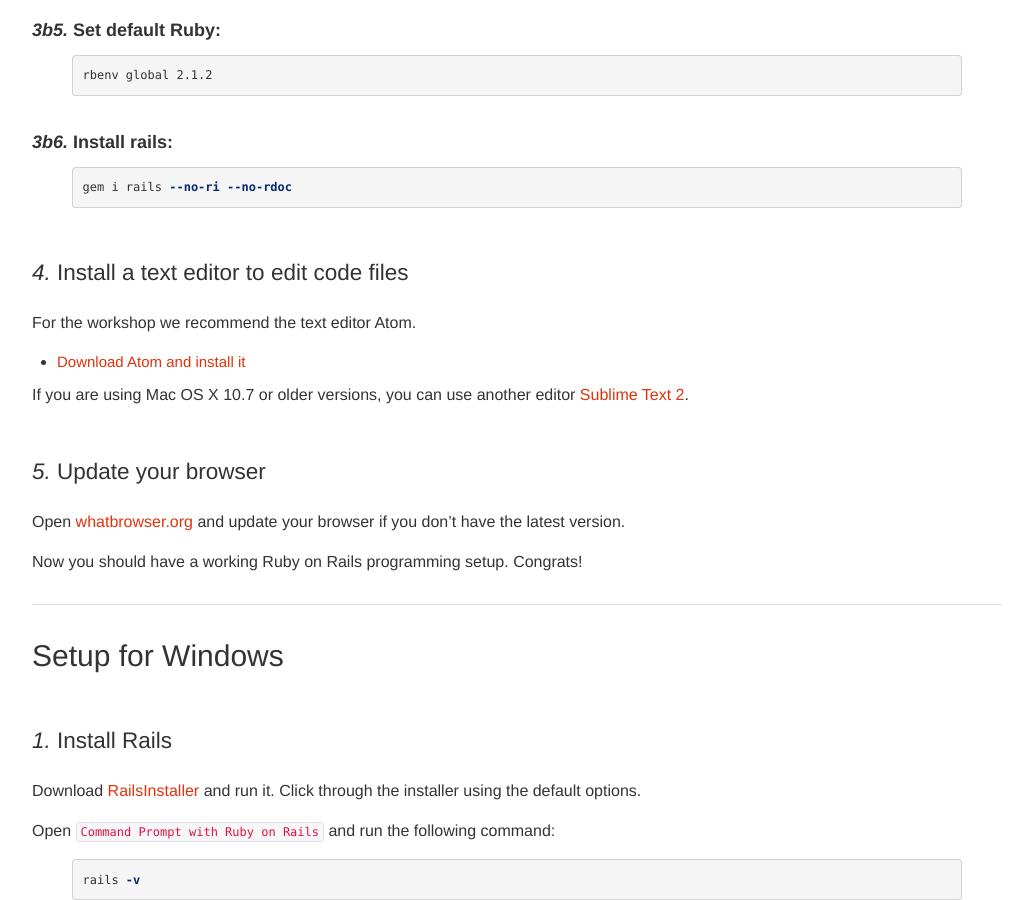
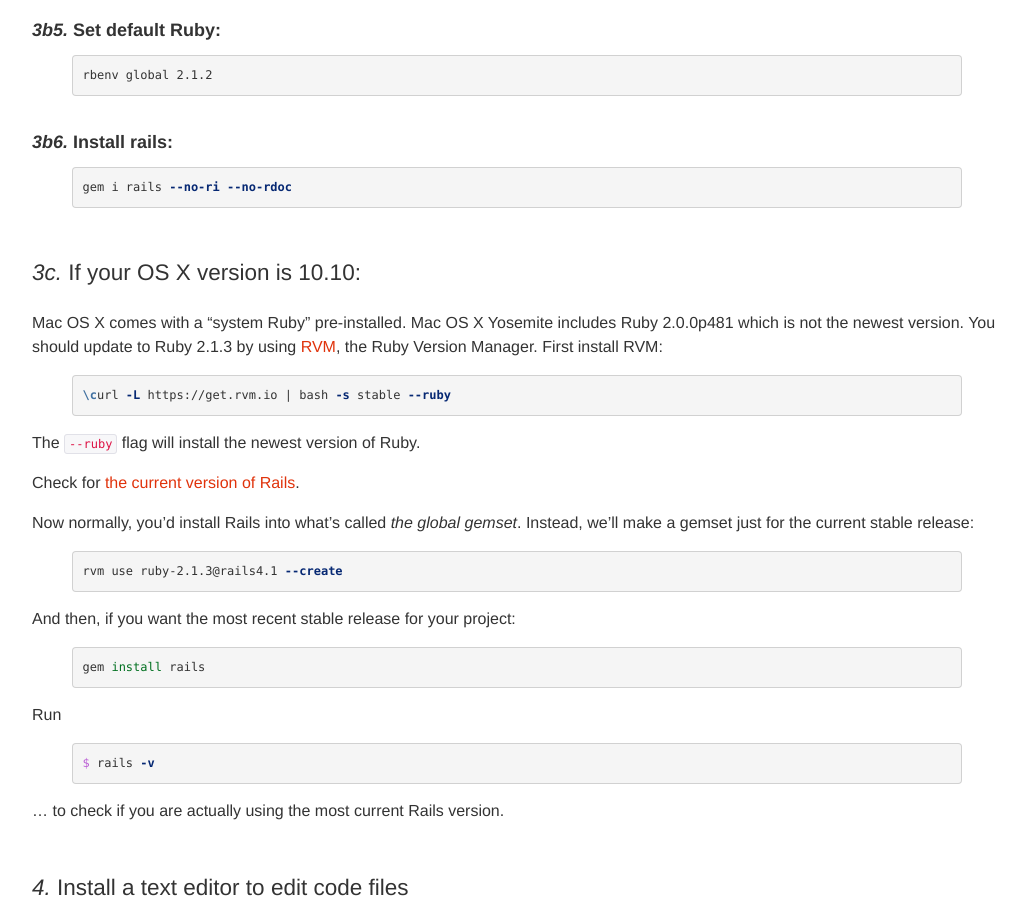
Before and after one commit to railsgirls/guides.railsgirls.com, a Jekyll site: the page built from _posts/2013-05-02-install.markdown, in a window 1280 px wide and 900 px high, scrolled down 2972 px. Shown: the whole window, without its empty margins (53-1079 px from the left). Built offline with Jekyll 4.4.1, drawn with Linux system fonts in a browser that asks for light colours; nearby versions of some CDN libraries; some of the changed text lies outside the part shown.

Commit message:
update install guide yosemite

````diff
--- a/_posts/2013-05-02-install.markdown
+++ b/_posts/2013-05-02-install.markdown
@@ -28,7 +28,7 @@
 ![Apple menu](/images/1.png "Apple menu")
 
 ### *2.* In the window you will find the version of your operating system.
-If your version number starts with 10.6, 10.7, 10.8 or 10.9 this guide is for you. If it&#8217;s something else, we can setup your machine at the event.
+If your version number starts with 10.6, 10.7, 10.8, 10.9 or 10.10 this guide is for you. If it&#8217;s something else, we can setup your machine at the event.
 
 ![About this Mac dialog](/images/2.png "About this Mac dialog")
 
@@ -104,6 +104,38 @@
 {% highlight sh %}
 gem i rails --no-ri --no-rdoc
 {% endhighlight %}
+
+### *3c.* If your OS X version is 10.10:
+
+Mac OS X comes with a “system Ruby” pre-installed. Mac OS X Yosemite includes Ruby 2.0.0p481 which is not the newest version. You should update to Ruby 2.1.3 by using [RVM](https://rvm.io/), the Ruby Version Manager. First install RVM:
+
+{% highlight sh %}
+\curl -L https://get.rvm.io | bash -s stable --ruby
+{% endhighlight %}
+
+The ```--ruby``` flag will install the newest version of Ruby.
+
+Check for [the current version of Rails](http://rubygems.org/gems/rails).
+
+Now normally, you'd install Rails into what's called *the global gemset*. Instead, we'll make a gemset just for the current stable release:
+
+{% highlight sh %}
+rvm use ruby-2.1.3@rails4.1 --create
+{% endhighlight %}
+
+And then, if you want the most recent stable release for your project:
+
+{% highlight sh %}
+gem install rails
+{% endhighlight %}
+
+Run
+
+{% highlight sh %}
+$ rails -v
+{% endhighlight %}
+
+... to check if you are actually using the most current Rails version.
 
 ### *4.* Install a text editor to edit code files
 
````
